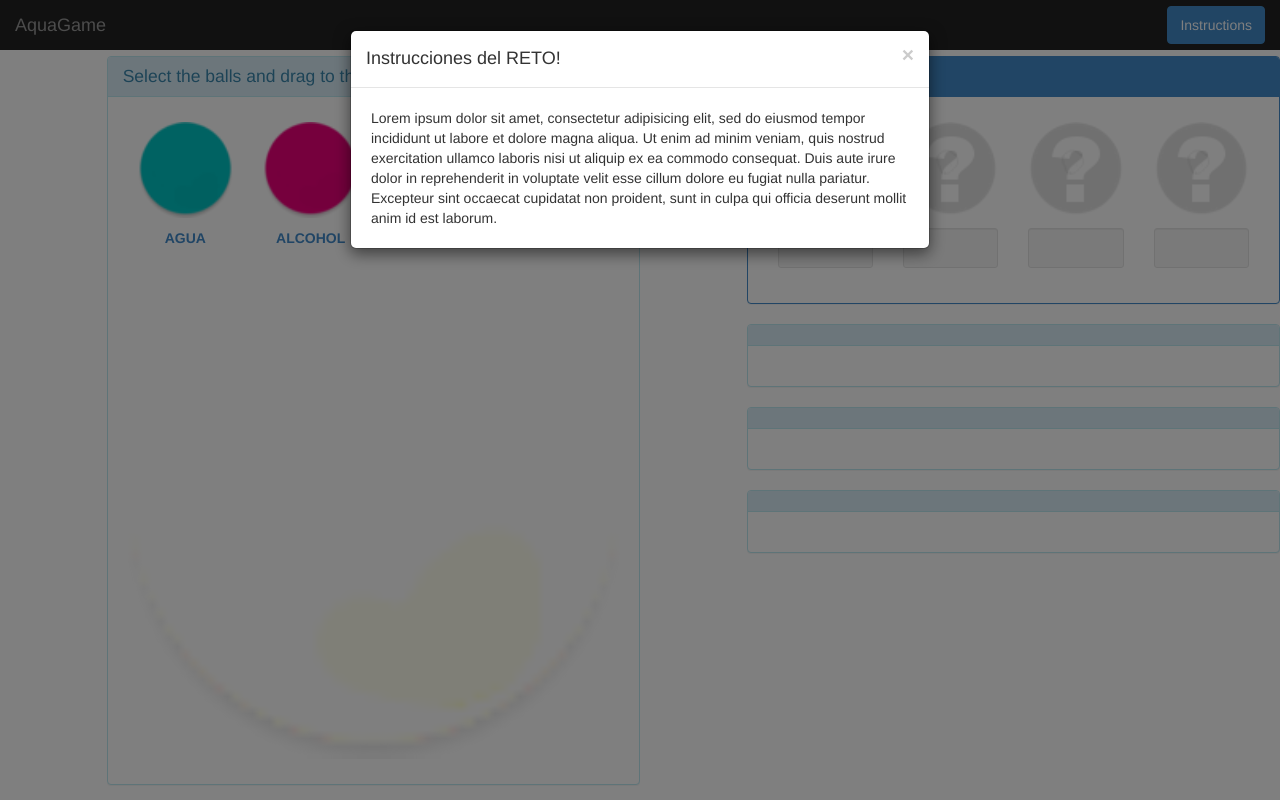
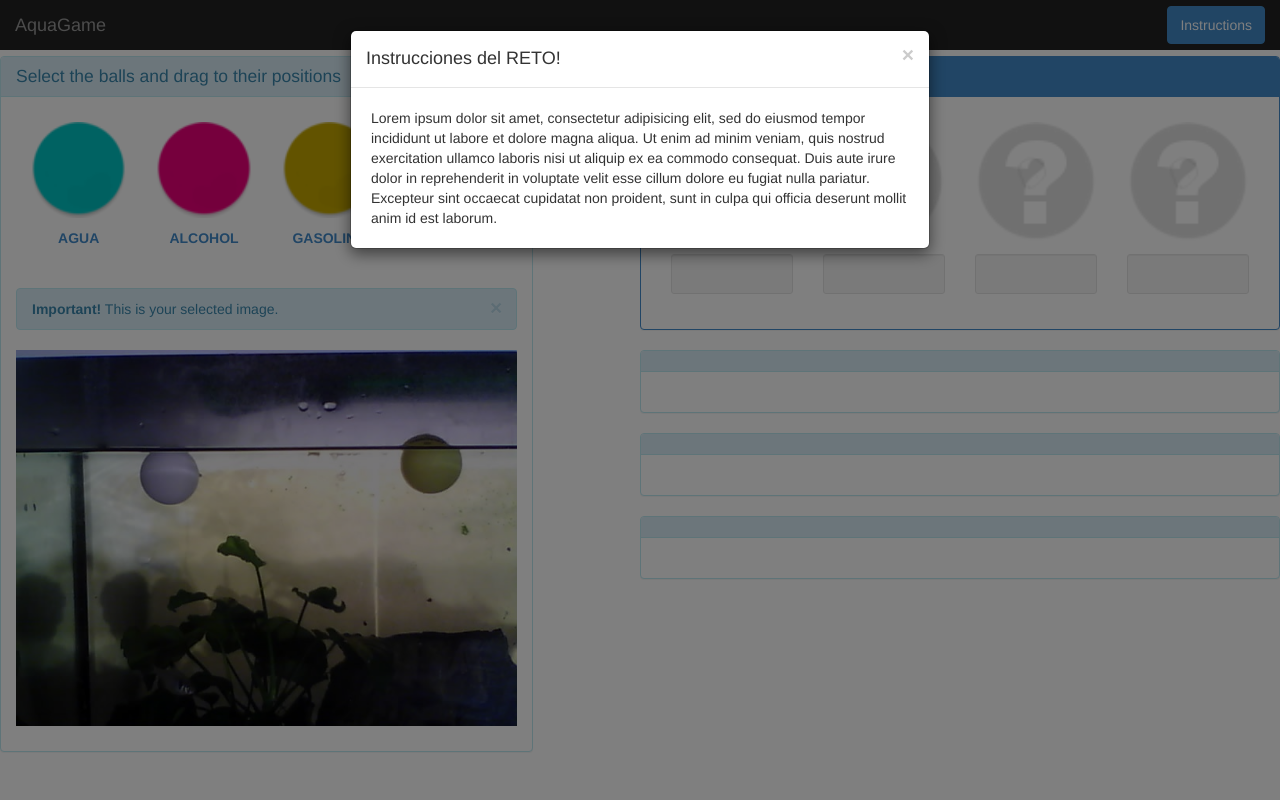
Before and after one commit to sugus-labs/AquaGame, a Django app: page /MasterMind/ in a window 1280 px wide. Run offline with Django 3.2, Linux system fonts and the light colour scheme; some libraries are stand-ins or nearby versions.

Commit message:
Enhanced user interface

```diff
--- a/AquaGame/templates/mastermind/index.html
+++ b/AquaGame/templates/mastermind/index.html
@@ -14,7 +14,7 @@
 
   <div id="right_span_master">
 
-    <div id="right_span_main" class="col-12 col-sm-12 col-lg-5 col-offset-1 panel panel-info" data-intro="Select the ball based on the photo and drag it to their correct position." data-position="bottom">
+    <div id="right_span_main" class="col-12 col-sm-12 col-lg-5 panel panel-info" data-intro="Select the ball based on the photo and drag it to their correct position." data-position="bottom">
       <div class="panel-heading">
         <!--<button id="new_game" type="button" class="btn btn-default pull-right">New game</button>-->
         <h3 class="panel-title">Select the balls and drag to their positions</h3>
@@ -49,10 +49,15 @@
           <p><center><b><span class="ball_properties text-primary">AIRE</span></b></center></p>
         </div>
       </div>
-      <p><center><img src="{% static "img/ball_white.png" %}" width= "100%" class="ball_properties"/></center></p>
+      <p>&nbsp;</p>
+      <div class="alert alert-info">
+        <button type="button" class="close" data-dismiss="alert">×</button>
+        <strong>Important!</strong> This is your selected image.
+      </div>
+      <p><center><img src="{% static "img/example_image.jpg" %}" width= "100%" class="ball_properties"/></center></p>
     </div>
 
-    <div id="left_span_0" class="col-12 col-sm-12 col-lg-5 col-offset-1 panel panel-primary" data-intro="Once you selected the balls based drag here and check if you are right. Remenber that you only have four opportunities." data-position="bottom">
+    <div id="left_span_0" class="col-12 col-sm-12 col-lg-6 col-offset-1 panel panel-primary" data-intro="Once you selected the balls based drag here and check if you are right. Remenber that you only have four opportunities." data-position="bottom">
       <div class="panel-heading">
         <h3 class="panel-title">Drop the balls here</h3>
       </div>
@@ -78,7 +83,7 @@
   </div>
 
 
-   <div id="left_span_1" class="col-12 col-sm-12 col-lg-5 col-offset-1 panel panel-info">
+   <div id="left_span_1" class="col-12 col-sm-12 col-lg-6 col-offset-1 panel panel-info">
       <div class="panel-heading">
         <!--<button id="review_0" type="button" class="btn btn-default pull-right">Review</button>-->
         <h3 class="panel-title hidden">Drop the balls here</h3>
@@ -101,7 +106,7 @@
       </div>
     </div>
 
-   <div id="left_span_2" class="col-12 col-sm-12 col-lg-5 col-offset-1 panel panel-info">
+   <div id="left_span_2" class="col-12 col-sm-12 col-lg-6 col-offset-1 panel panel-info">
       <div class="panel-heading">
         <h3 class="panel-title hidden">Drop the balls here</h3>
       </div>
@@ -124,7 +129,7 @@
 
     </div>
 
-   <div id="left_span_3" class="col-12 col-sm-12 col-lg-5 col-offset-1 panel panel-info">
+   <div id="left_span_3" class="col-12 col-sm-12 col-lg-6 col-offset-1 panel panel-info">
       <div class="panel-heading">
         <h3 class="panel-title hidden">Drop the balls here</h3>
       </div>
```
